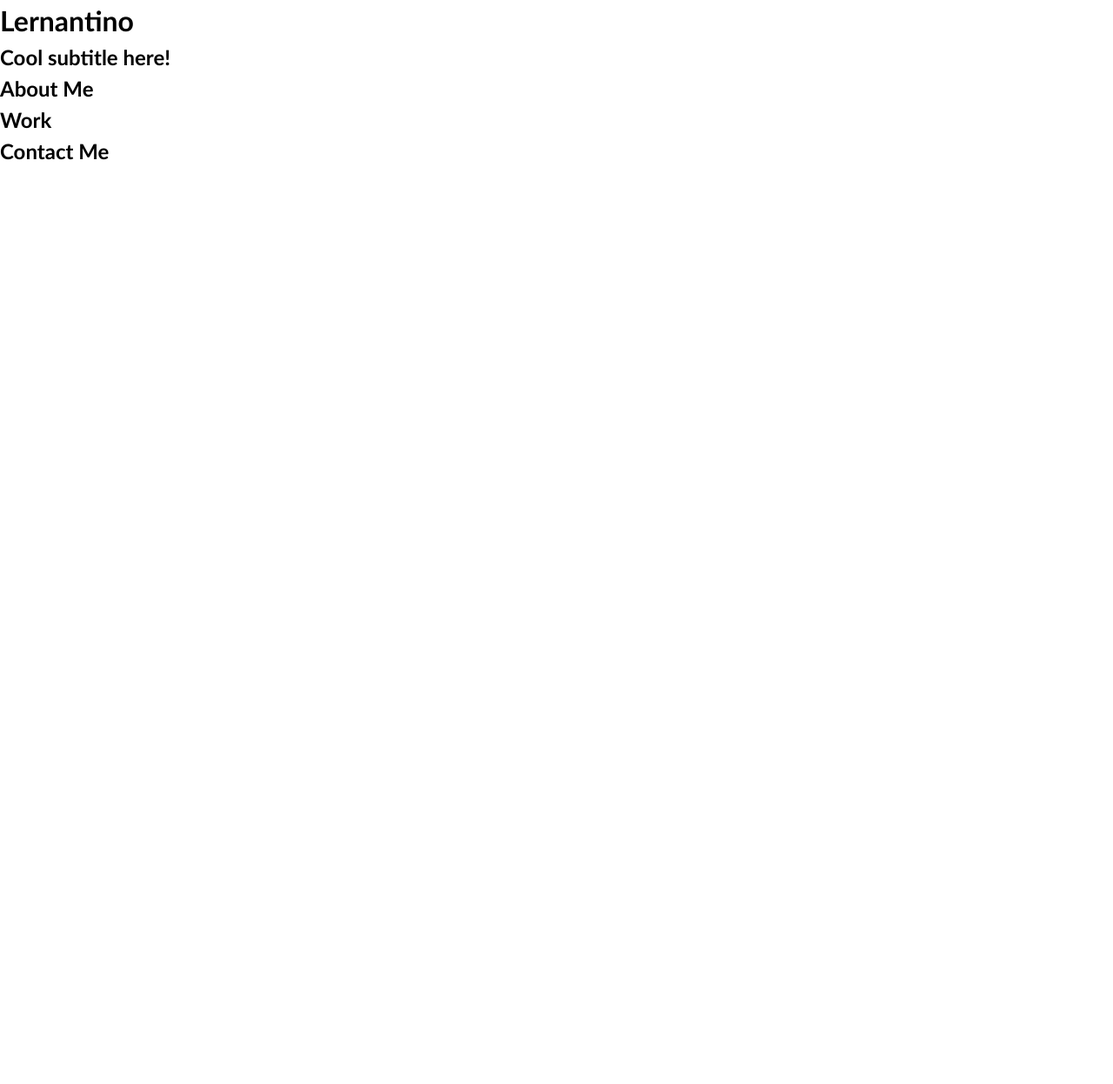
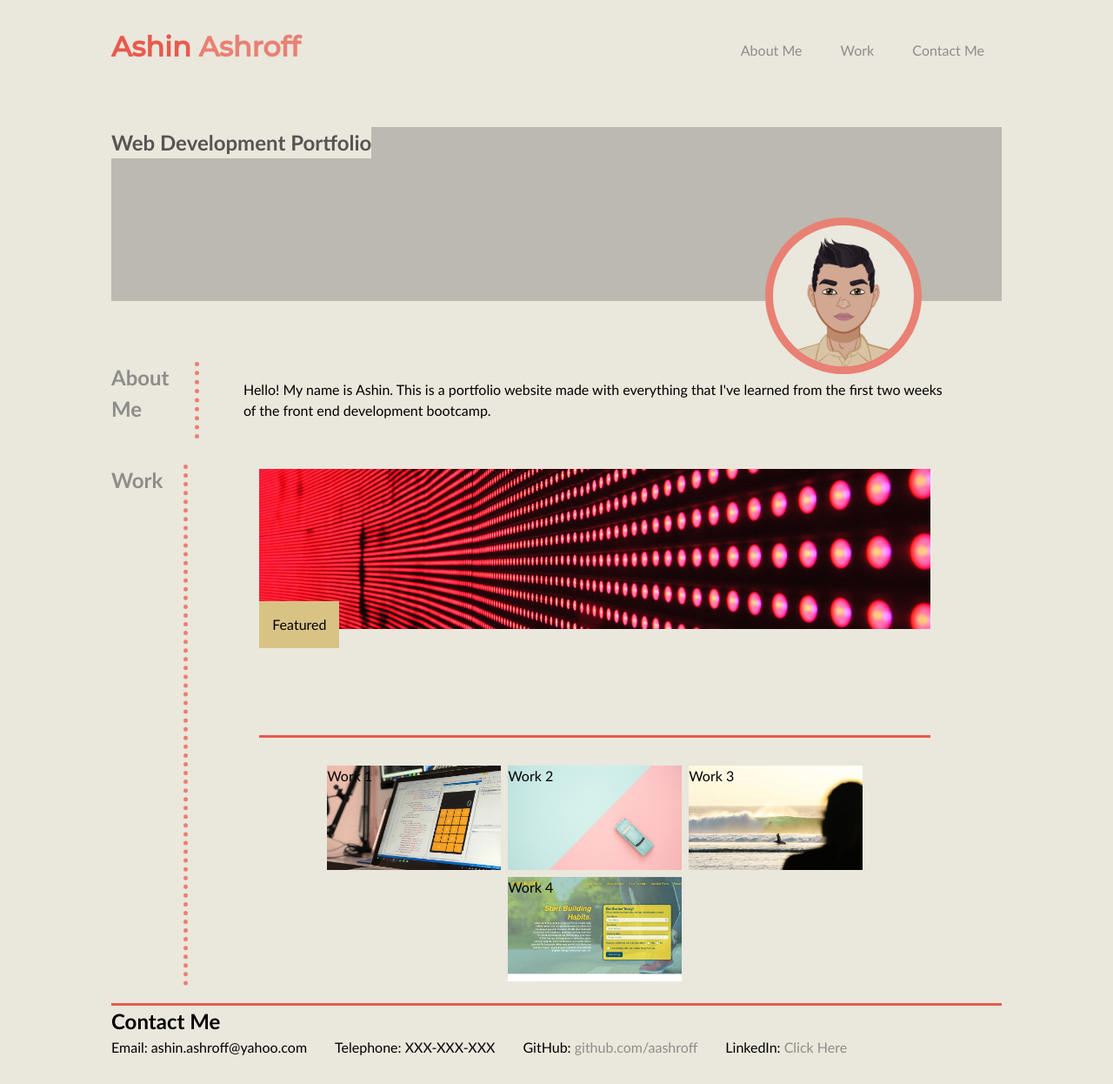
Before and after one commit to aashroff/ashin-ashroff-portfolio, a plain HTML site: page index.html in a window 1280 px wide. Shown: the whole page at 87% size. Before the commit the page ends 800 px from the top, so only its background shows below. Drawn offline with Linux system fonts and the light colour scheme; files that its build step writes are made by us from their sources.

Commit message:
added layout and a rough css styling

```diff
--- /dev/null
+++ b/assets/css/style.css
@@ -0,0 +1,304 @@
+@import url('https://fonts.googleapis.com/css2?family=Montserrat:wght@500&display=swap');
+
+:root{
+
+  --primary-color: #EAE7DC;
+  --secondary-color: #D8C385;
+  --grey: #8E8D8A;
+  --accent-color: #E85A4F;
+  --acent-color-light: #E98074;
+
+}
+
+* {
+  box-sizing: border-box;
+  background-color: var(--primary-color);
+}
+
+
+header{
+
+  padding: 30px 10%;
+  display: flex;
+  justify-content: space-between;
+  align-content: center;
+  width:100%;
+}
+
+header h1{
+
+  font-family: 'Montserrat', sans-serif;
+}
+
+li,a {
+
+  text-decoration: none;
+  color: var(--grey);
+}
+
+#firstName{
+
+  color:var(--accent-color);
+}
+
+#lastName{
+
+  color:var(--acent-color-light)
+}
+
+
+.nav__links{
+
+  list-style: none;
+
+}
+
+.nav__links li{
+
+  display: inline-block;
+  padding: 0px 20px;
+
+}
+
+.nav__links li a:hover{
+
+  color: var(--accent-color);
+}
+
+
+
+body {
+  margin: 0;
+  padding: 0;
+  position: relative;
+  font-family: 'Trebuchet MS', 'Lucida Sans Unicode', 'Lucida Grande', 'Lucida Sans', Arial, sans-serif;
+  line-height: 1.5;
+}
+
+.hero-banner{
+  margin:30px 10%;
+  min-height: 200px;
+  background-color: rgba(0.6, 0.5, 0.3, 0.2);
+}
+
+#banner-contents h2{
+
+  position:absolute;
+  margin:0px;
+  color: #555553
+
+}
+
+#banner-contents img{
+
+  position:absolute;
+  margin:0px;
+  padding:0px;
+  max-width:100%;
+  height: auto;
+  border-radius: 50%;
+  right:220px;
+  top:250px;
+  border: 9px solid var(--acent-color-light);
+
+}
+
+.page-wrapper{
+
+  padding: 30px 10%;
+
+}
+
+#about{
+  padding-top:10px;
+  display:flex;
+  margin-bottom: 20px;
+  justify-content: flex-start;
+}
+
+#about p{
+
+  flex-grow: 2;
+  margin: 20px 5%;
+}
+
+#about h2{
+  padding-right: 15px;
+  border-right: 5px dotted var(--acent-color-light);
+  color: var(--grey)
+
+}
+
+#work{
+
+  display:flex;
+  padding-top:10px;
+  min-height: 40vh;
+  margin-bottom: 20px;
+  justify-content: flex-start;
+}
+
+#work h2{
+
+ margin:0;
+  padding-right: 24px;
+  border-right: 5px dotted var(--acent-color-light);
+  color: var(--grey)
+
+}
+
+.portfolio-items{
+  margin: 5px 8%;
+  gap:2rem;
+  display: flex;
+  flex-grow: 2;
+  flex-direction: column;
+}
+
+.work-1{
+  background-color: #555553;
+  background-image: url(../images/02-portfolio-2.jpg);
+  background-size: cover;
+  object-fit: cover;
+  width:200px;
+  height: 120px;
+
+}
+
+.work-2{
+  background-color: #555553;
+  background-image: url(../images/02-portfolio-3.jpg);
+  background-size: cover;
+  width:200px;
+  height: 120px;
+}
+
+.work-3{
+  background-color: #555553;
+  background-image: url(../images/02-portfolio-4.jpg);
+  background-size: cover;
+  width:200px;
+  height: 120px;
+}
+.work-4{
+  background-color: #555553;
+  background-image: url(../images/02-run-buddy.jpg);
+  background-size: cover;
+  width:200px;
+  height: 120px;
+}
+
+
+.work-group{
+
+  display: flex;
+  flex-wrap: wrap;
+  max-width: 100%;
+  gap: 0.5rem;
+  min-height: 150px;
+  justify-content: center;
+  align-content: space-around;
+
+}
+
+.featured-portfolio{
+
+  position:relative;
+  margin:0px;
+  padding: 0px;
+  border-bottom: #E85A4F solid;
+
+}
+
+
+.featured-portfolio img{
+
+  width: 100%;
+  max-height: 300px;
+  height:60%;
+  margin:0px;
+  padding:0px;
+  object-fit: cover;
+}
+
+
+
+.featured-portfolio p{
+
+  background-color: #D8C385;
+  padding: 15px;
+  position: absolute;
+  left: 0px;
+  bottom: 100px;
+}
+
+#contact{
+
+  border-top: #E85A4F solid;
+}
+
+#contact-info{
+
+  display:flex;
+  flex-direction: row;
+  flex-wrap: wrap;
+  gap:2rem;
+}
+
+
+h1,
+h2,
+h3,
+h4,
+h5,
+h6 {
+  margin: 0;
+
+}
+
+p {
+  margin: 0;
+}
+
+
+@media  screen and (min-width: 1300px) and (max-width:1550px) {
+
+  #work h2{
+
+    padding-right:45px;
+  }
+
+  .portfolio-items{
+
+    margin: 5px 5%;
+  }
+
+}
+
+
+  @media  screen and (min-width: 1550px) and (max-width:1750px){
+
+    #work h2{
+
+      padding-right:60px;
+    }
+
+    .portfolio-items{
+
+      margin: 5px 5%;
+    }
+  }
+
+
+  @media  screen and (min-width: 1750px) and (max-width:2560px){
+
+    #work h2{
+
+      padding-right:63px;
+    }
+
+    .portfolio-items{
+
+      margin: 5px 5%;
+    }
+  }
--- a/css/style.css
+++ /dev/null
@@ -1,23 +0,0 @@
-* {
-  box-sizing: border-box;
-}
-
-body {
-  margin: 0;
-  padding: 0;
-  font-family: 'Trebuchet MS', 'Lucida Sans Unicode', 'Lucida Grande', 'Lucida Sans', Arial, sans-serif;
-  line-height: 1.5;
-}
-
-h1,
-h2,
-h3,
-h4,
-h5,
-h6 {
-  margin: 0;
-}
-
-p {
-  margin: 0;
-}
--- a/index.html
+++ b/index.html
@@ -5,22 +5,28 @@
   <meta charset="UTF-8">
   <meta name="viewport" content="width=device-width, initial-scale=1.0">
   <meta http-equiv="X-UA-Compatible" content="ie=edge">
-  <title>Lernantino // Web Developer</title>
+  <title>Ashin Ashroff // Web Development portfolio</title>
   <link rel="stylesheet" href="./assets/css/style.css" />
 </head>
 
 <body>
   <!-- main logo / nav -->
   <header>
-    <h1>Lernantino</h1>
+    <h1><span id="firstName">Ashin</span> <span id="lastName">Ashroff</span></h1>
     <nav>
+      <ul class="nav__links">
+        <li><a href="#about">About Me</a></li>
+        <li><a href="#work">Work</a></li>
+        <li><a href="#contact">Contact Me</a></li>
+      </ul>
     </nav>
   </header>
 
   <!-- hero banner -->
   <section class="hero-banner">
-    <div>
-      <h2>Cool subtitle here!</h2>
+    <div id="banner-contents">
+      <h2>Web Development Portfolio</h2>
+      <img src="./assets/images/my-avatar.png" width="180" alt="A 2d Cartoon avatar of myself">
     </div>
   </section>
 
@@ -28,16 +34,38 @@
     <!-- about me -->
     <section class="page-section" id="about">
       <h2>About Me</h2>
+      <p>Hello! My name is Ashin. This is a portfolio website made with everything that I've learned
+        from the first two weeks of the front end development bootcamp. </p>
+
     </section>
 
     <!-- portfolio container -->
     <section class="page-section" id="work">
       <h2>Work</h2>
+      <div class="portfolio-items">
+        <div class="featured-portfolio">
+          <a href="#index"><img src="./assets/images/02-portfolio-1.jpg"></a>
+          <p>Featured</p>
+        </div>
+        <div class="work-group">
+          <div class="work-1">Work 1</div>
+          <div class="work-2">Work 2</div>
+          <div class="work-3">Work 3</div>
+          <div class="work-4">Work 4</div>
+        </div>
+      </div>
     </section>
 
     <!-- contact -->
     <section class="page-section contact" id="contact">
       <h2>Contact Me</h2>
+      <div id="contact-info">
+        <p>Email: ashin.ashroff@yahoo.com</p>
+        <p>Telephone: XXX-XXX-XXX</p>
+        <p>GitHub: <a href="https://github.com/aashroff">github.com/aashroff</a></p>
+        <p>LinkedIn: <a href="https://www.linkedin.com/in/ashinashroff/">Click Here</a></p>
+
+      </div>
     </section>
   </main>
 </body>
```
Also changed, not shown: assets/images/02-portfolio-1.jpg (renamed from images/02-portfolio-1.jpg), assets/images/02-portfolio-2.jpg (renamed from images/02-portfolio-2.jpg), assets/images/02-portfolio-3.jpg (renamed from images/02-portfolio-3.jpg), assets/images/02-portfolio-4.jpg (renamed from images/02-portfolio-4.jpg), assets/images/02-run-buddy.jpg (renamed from images/02-run-buddy.jpg), assets/images/my-avatar.png (added), 1 other file.
